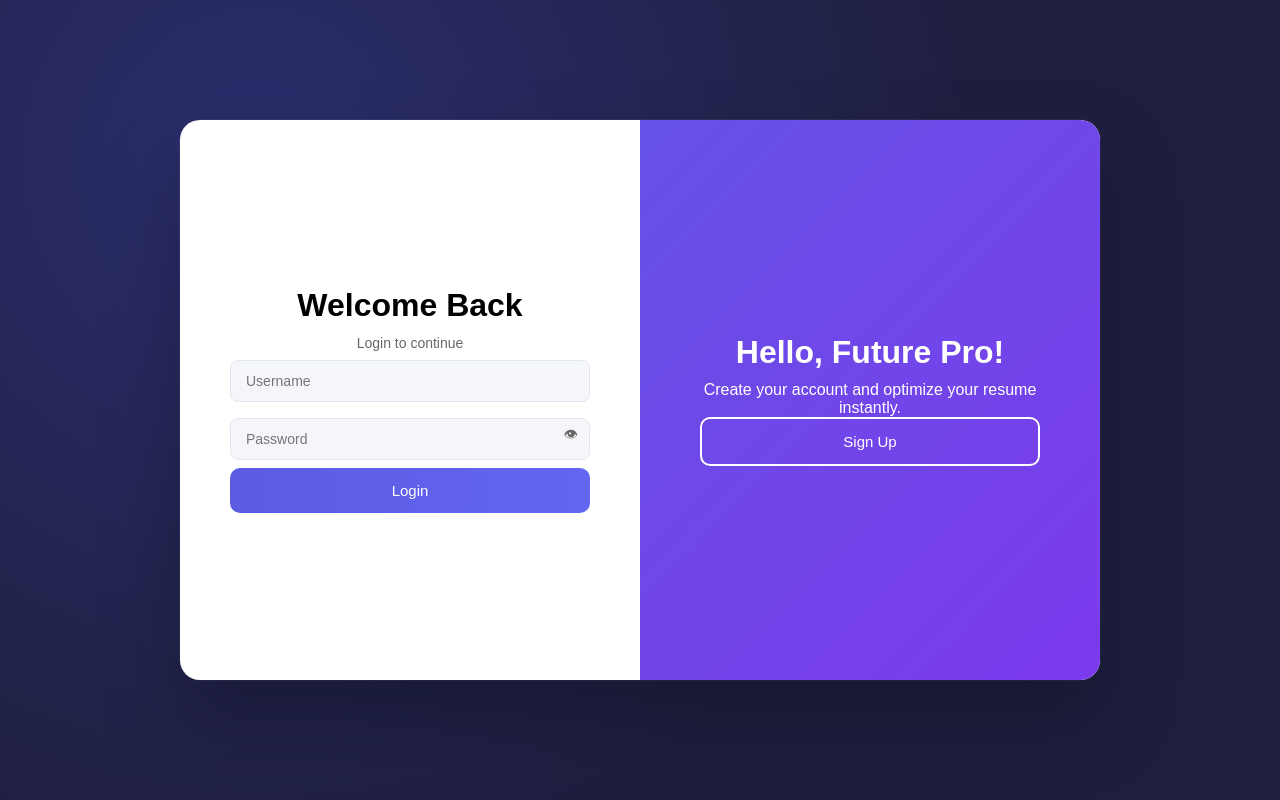
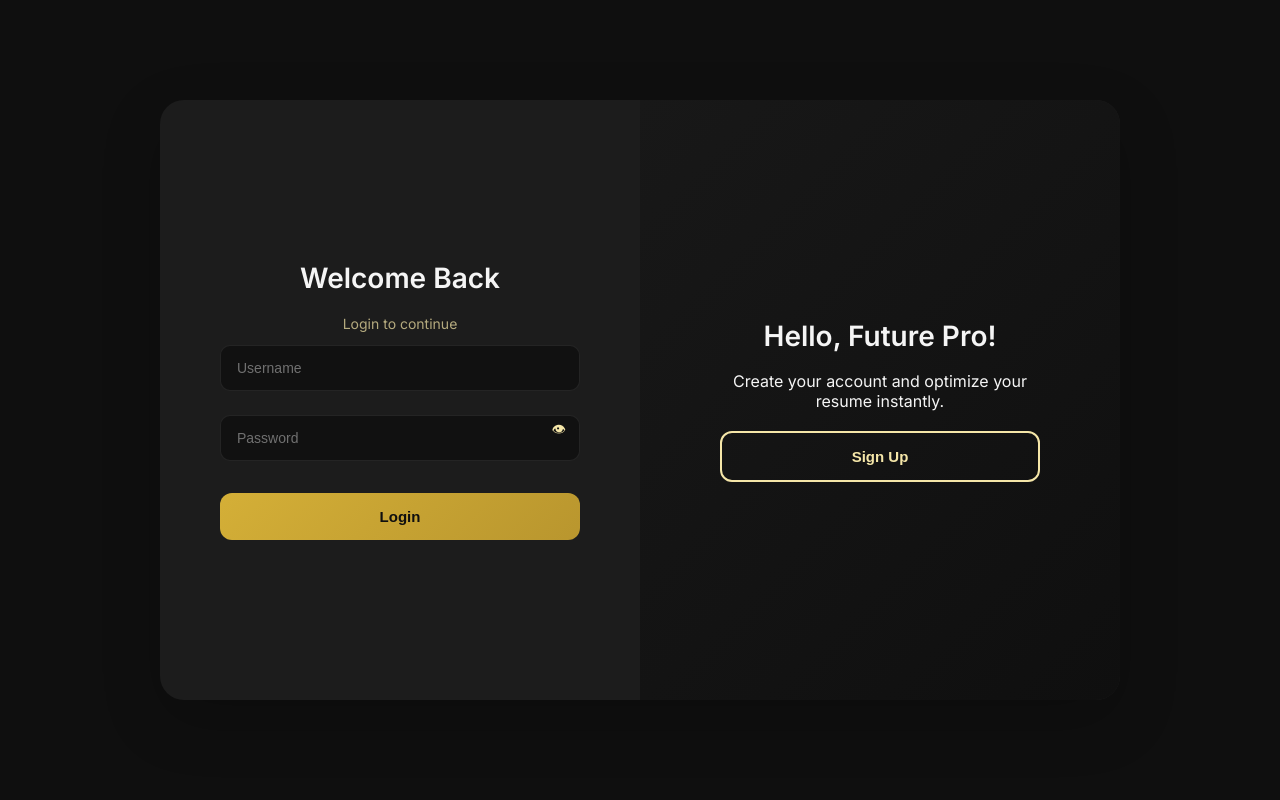
Before and after one commit to anup-codes/AI-Resume-Checker, a Django app: page /auth/ in a window 1280 px wide. Run offline with Django 5.2, Linux system fonts and the light colour scheme.

Commit message:
auth.css changed

```diff
--- a/djangosessionauth/static/auth.css
+++ b/djangosessionauth/static/auth.css
@@ -1,3 +1,6 @@
+/* ================= GOOGLE FONT IMPORT ================= */
+@import url('https://fonts.googleapis.com/css2?family=Inter:wght@400;500;600&family=Poppins:wght@400;500;600&family=Manrope:wght@400;600&display=swap');
+
 /* ================= GLOBAL RESET ================= */
 
 * {
@@ -7,28 +10,27 @@
 }
 
 body {
-  font-family: 'Poppins', sans-serif;
-  background: radial-gradient(circle at 20% 20%, #2b2e6d, #1e1f3f 60%);
+  font-family: 'Inter', 'Poppins', 'Manrope', sans-serif;
+  background: #0F0F0F;
   display: flex;
   justify-content: center;
   align-items: center;
   min-height: 100vh;
   overflow-x: hidden;
+  color: #F5F5F5;
 }
 
 /* ================= CONTAINER ================= */
 
 .container {
-  background: #ffffff;
-  border-radius: 20px;
-  box-shadow:
-    0 40px 80px rgba(0,0,0,0.25),
-    0 0 0 1px rgba(255,255,255,0.05);
+  background: #1C1C1C;
+  border-radius: 24px;
+  box-shadow: 0 20px 60px rgba(0,0,0,0.2);
   position: relative;
   overflow: hidden;
-  width: 920px;
+  width: 960px;
   max-width: 95%;
-  min-height: 560px;
+  min-height: 600px;
 }
 
 /* ================= FORM STRUCTURE ================= */
@@ -42,6 +44,7 @@ body {
   display: flex;
   align-items: center;
   justify-content: center;
+  padding: 60px;
 }
 
 .sign-in-container {
@@ -76,41 +79,49 @@ body {
 
 form {
   width: 100%;
-  max-width: 360px;
+  max-width: 380px;
   text-align: center;
 }
 
 h1 {
   font-weight: 600;
-  margin-bottom: 10px;
+  margin-bottom: 18px;
+  font-size: 28px;
+  color: #F5F5F5;
 }
 
 .subtitle {
   font-size: 14px;
-  opacity: 0.6;
-  margin-bottom: 25px;
+  opacity: 0.7;
+  margin-bottom: 35px;
+  color: #F5E6A8;
 }
 
 input {
   width: 100%;
-  padding: 12px 15px;
-  margin: 8px 0;
-  border-radius: 8px;
-  border: 1px solid #e3e6f0;
-  background: #f4f6fa;
+  padding: 14px 16px;
+  margin: 12px 0;
+  border-radius: 10px;
+  border: 1px solid rgba(255,255,255,0.08);
+  background: #111111;
   font-size: 14px;
-  transition: 0.3s;
+  color: #F5F5F5;
+  transition: 0.3s ease;
+}
+
+input::placeholder {
+  color: rgba(255,255,255,0.4);
 }
 
 input:hover {
-  border-color: #c7d2fe;
+  border-color: #D4AF37;
 }
 
 input:focus {
   outline: none;
-  border-color: #5b5ce2;
-  box-shadow: 0 0 0 4px rgba(91,92,226,0.15);
-  background: #ffffff;
+  border-color: #D4AF37;
+  box-shadow: 0 0 0 3px rgba(212,175,55,0.15);
+  background: #151515;
 }
 
 /* Password Toggle */
@@ -122,41 +133,46 @@ input:focus {
 
 .toggle-pass {
   position: absolute;
-  right: 12px;
-  top: 14px;
+  right: 14px;
+  top: 16px;
   cursor: pointer;
   font-size: 14px;
-  color: #666;
+  color: #F5E6A8;
 }
 
 /* ================= BUTTONS ================= */
 
 button {
   width: 100%;
-  padding: 14px;
-  border-radius: 10px;
+  padding: 15px;
+  border-radius: 12px;
   border: none;
-  background: linear-gradient(90deg, #5b5ce2, #6366f1);
-  color: white;
+  background: linear-gradient(135deg, #D4AF37, #B9962E);
+  color: #0F0F0F;
   font-size: 15px;
-  font-weight: 500;
+  font-weight: 600;
   cursor: pointer;
-  transition: all 0.25s ease;
+  transition: all 0.3s ease;
+  margin-top: 20px;
 }
 
 button:hover {
-  transform: translateY(-2px);
-  box-shadow: 0 12px 30px rgba(91,92,226,0.35);
+  transform: translateY(-3px);
+  box-shadow: 0 15px 35px rgba(212,175,55,0.25);
 }
 
 button:active {
   transform: scale(0.97);
-  box-shadow: 0 6px 15px rgba(91,92,226,0.25);
 }
 
 button.ghost {
   background: transparent;
-  border: 2px solid #fff;
+  border: 2px solid #F5E6A8;
+  color: #F5E6A8;
+}
+
+button.ghost:hover {
+  background: rgba(245,230,168,0.08);
 }
 
 /* ================= OVERLAY ================= */
@@ -178,10 +194,9 @@ button.ghost {
   left: 0;
   width: 200%;
   height: 100%;
-  background: linear-gradient(135deg, #5b5ce2, #7c3aed);
-  color: #fff;
-  transform: translateX(-50%) translateZ(0);
-  will-change: transform;
+  background: linear-gradient(135deg, #1C1C1C, #0F0F0F);
+  color: #F5F5F5;
+  transform: translateX(-50%);
   transition: transform 0.6s ease-in-out;
 }
 
@@ -197,7 +212,7 @@ button.ghost {
   position: absolute;
   width: 50%;
   height: 100%;
-  padding: 0 60px;
+  padding: 0 80px;
   display: flex;
   flex-direction: column;
   justify-content: center;
@@ -214,13 +229,15 @@ button.ghost {
   position: fixed;
   bottom: 30px;
   right: 30px;
-  background: #4e54c8;
-  color: white;
-  padding: 14px 25px;
-  border-radius: 8px;
+  background: #1C1C1C;
+  border-left: 4px solid #D4AF37;
+  color: #F5F5F5;
+  padding: 16px 28px;
+  border-radius: 10px;
   opacity: 0;
   transform: translateY(40px);
   transition: 0.4s ease;
+  box-shadow: 0 20px 60px rgba(0,0,0,0.2);
 }
 
 .toast.show {
@@ -234,7 +251,7 @@ button.ghost {
 
   .container {
     width: 95%;
-    min-height: 600px;
+    min-height: 620px;
   }
 
   .overlay-container {
@@ -243,6 +260,7 @@ button.ghost {
 
   .form-container {
     width: 100%;
+    padding: 40px;
   }
 
   .container.right-panel-active .sign-in-container,
@@ -250,6 +268,9 @@ button.ghost {
     transform: none;
   }
 }
+
+/* ================= LOADING BUTTON ================= */
+
 .auth-btn {
   position: relative;
 }
@@ -258,7 +279,7 @@ button.ghost {
   display: none;
   width: 18px;
   height: 18px;
-  border: 3px solid #fff;
+  border: 3px solid #0F0F0F;
   border-top: 3px solid transparent;
   border-radius: 50%;
   animation: spin 0.6s linear infinite;
```
